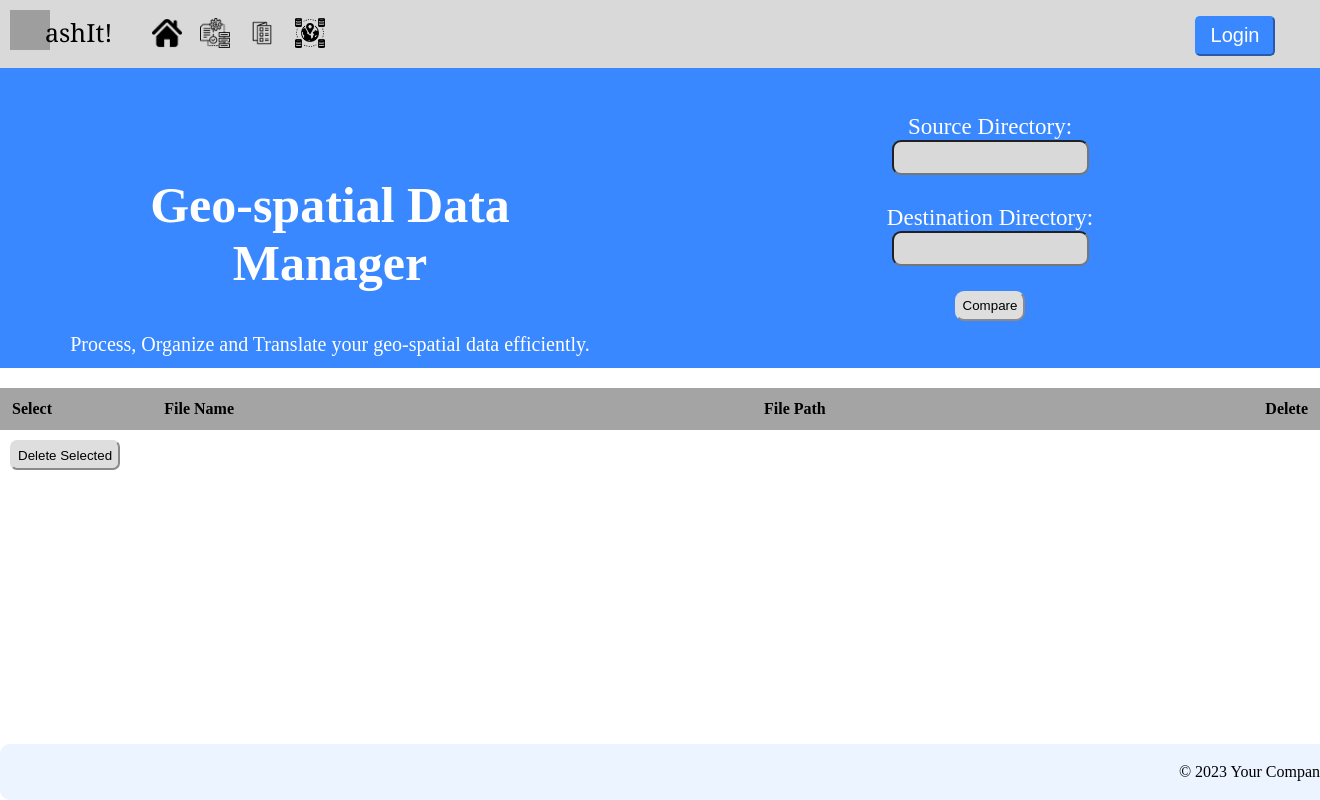
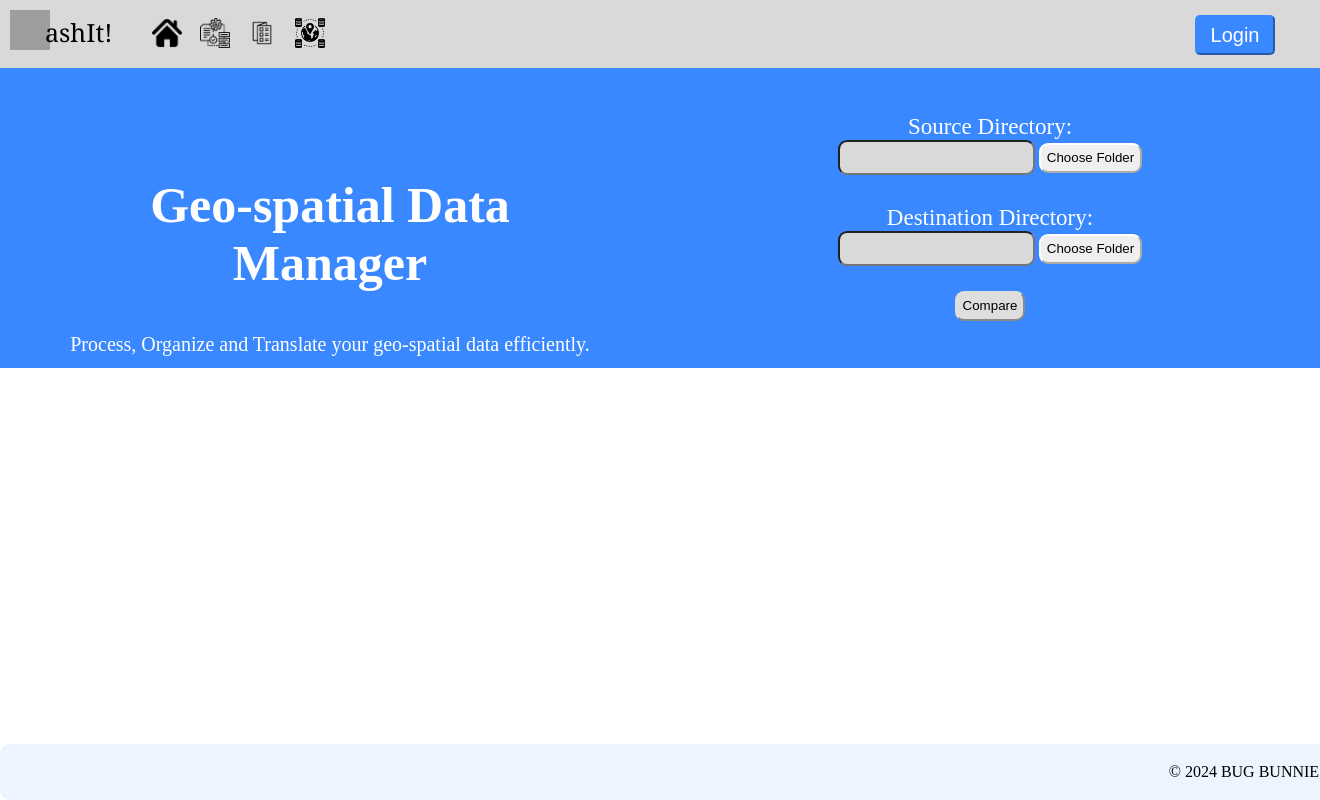
Before and after one commit to suyogparkhi/IISF_Bug_bunnies, a Flask app: template templates/index.html in a window 1320 px wide; the page is wider, and only the part inside the window is pictured. Run offline with Flask 3, Linux system fonts and the light colour scheme; the template is opened without the code that fills it, so the values that code supplies are empty; grey boxes are pictures that could not be loaded.

Commit message:
Update index.html ~ Aditya Pande

```diff
--- a/templates/index.html
+++ b/templates/index.html
@@ -18,11 +18,14 @@
             <a href="/"><img class="logo1" src="../static/images/pre-process.png"></a>
             <a href="#"><img class="logo1" src="../static/images/cateloging.png"></a>
             <a href="#"><img class="logo1" src="../static/images/geospatial.png"></a>
+
             </div>
             </div>
 
+
             <div class="header-right">
-                <a href="#"><button class="login-button">Login</button></a>
+                <button class="login-button" id="loginButton">Login</button>
+
             </div>
         </div>
 
@@ -32,29 +35,23 @@
                 <p>Process, Organize and Translate your geo-spatial data efficiently.</p>
             </div>
           <div class="content-right">
-                <form method="post" enctype="multipart/form-data" class="compare-form" action="{{ url_for('index') }}">
-                    <label for="folder1" class="form-lable">Source Directory:</label>
+
+
+    <form method="post" enctype="multipart/form-data" class="comapre-form">
+        <label for="source_directory" class="form-lable">Source Directory:</label>
         <div>
-                        <input type="text" id="folder1" name="folder1">
+            <input type="text" id="source_directory" name="source_directory" value="{{ form.source_dir }}" required readonly>
+            <button type="button" onclick="chooseDirectory('source_directory')" class="choose">Choose Folder</button>
         </div>
         <br>
-                    <label for="folder2" class="form-lable">Destination Directory:</label>
+        <label for="destination_directory" class="form-lable">Destination Directory:</label>
         <div>
-                        <input type="text" id="folder2" name="folder2">
+            <input type="text" id="destination_directory" name="destination_directory" value="{{ form.dest_dir }}" required readonly>
+            <button type="button" onclick="chooseDirectory('destination_directory')" class="choose">Choose Folder</button>
         </div>
         <br>
         <button type="submit" class="compare-button">Compare</button>
     </form>
-
-                {% with messages = get_flashed_messages() %}
-                    {% if messages %}
-                        <ul class="errors">
-                            {% for message in messages %}
-                                <li>{{ message }}</li>
-                            {% endfor %}
-                        </ul>
-                    {% endif %}
-                {% endwith %}
 
     <script>
         function chooseDirectory(inputId) {
@@ -72,35 +69,32 @@
         }
     </script>
           </div>
+          <!-- <div class="container">
+            <div class="header">
+              <svg viewBox="0 0 24 24" fill="none" xmlns="http://www.w3.org/2000/svg"><g id="SVGRepo_bgCarrier" stroke-width="0"></g><g id="SVGRepo_tracerCarrier" stroke-linecap="round" stroke-linejoin="round"></g><g id="SVGRepo_iconCarrier">
+                <path d="M7 10V9C7 6.23858 9.23858 4 12 4C14.7614 4 17 6.23858 17 9V10C19.2091 10 21 11.7909 21 14C21 15.4806 20.1956 16.8084 19 17.5M7 10C4.79086 10 3 11.7909 3 14C3 15.4806 3.8044 16.8084 5 17.5M7 10C7.43285 10 7.84965 10.0688 8.24006 10.1959M12 12V21M12 12L15 15M12 12L9 15" stroke="#000000" stroke-width="1.5" stroke-linecap="round" stroke-linejoin="round"></path> </g></svg> <p>Browse File to upload!</p>
+            </div>
+            <label for="file" class="footer">
+              <svg fill="#000000" viewBox="0 0 32 32" xmlns="http://www.w3.org/2000/svg"><g id="SVGRepo_bgCarrier" stroke-width="0"></g><g id="SVGRepo_tracerCarrier" stroke-linecap="round" stroke-linejoin="round"></g><g id="SVGRepo_iconCarrier"><path d="M15.331 6H8.5v20h15V14.154h-8.169z"></path><path d="M18.153 6h-.009v5.342H23.5v-.002z"></path></g></svg>
+              <p>Not selected file</p>
+              <svg viewBox="0 0 24 24" fill="none" xmlns="http://www.w3.org/2000/svg"><g id="SVGRepo_bgCarrier" stroke-width="0"></g><g id="SVGRepo_tracerCarrier" stroke-linecap="round" stroke-linejoin="round"></g><g id="SVGRepo_iconCarrier"> <path d="M5.16565 10.1534C5.07629 8.99181 5.99473 8 7.15975 8H16.8402C18.0053 8 18.9237 8.9918 18.8344 10.1534L18.142 19.1534C18.0619 20.1954 17.193 21 16.1479 21H7.85206C6.80699 21 5.93811 20.1954 5.85795 19.1534L5.16565 10.1534Z" stroke="#000000" stroke-width="2"></path> <path d="M19.5 5H4.5" stroke="#000000" stroke-width="2" stroke-linecap="round"></path> <path d="M10 3C10 2.44772 10.4477 2 11 2H13C13.5523 2 14 2.44772 14 3V5H10V3Z" stroke="#000000" stroke-width="2"></path> </g></svg>
+            </label>
+            <input id="file" type="file">
+          </div> -->
+
         </div>
 
-        <div class="container-2">
-            <form action="{{ url_for('delete_files') }}" method="post">
-                <div class="table">
-                    <table>
-                        <tr class=table-headings>
-                            <td class="Select">Select</td>
-                            <td class="Filename">File Name</td>
-                            <td class="Filepath">File Path</td>
-                            <td class="delete">Delete</td>
-                        </tr>
-                        {% for file in files %}
-                            <tr>
-                                <td><input type="checkbox" name="selected_files" value="{{ file }}"></td>
-                                <td>{{ file }}</td>
-                                <td>{{ file_path }}</td>
-                                <td><a style="text-decoration: none;" href="{{ url_for('delete_file', filename=file) }}"><img src="https://cdn.iconscout.com/icon/free/png-256/free-bin-2782756-2316163.png"></a></td>
-                            </tr>
-                        {% endfor %}
-                    </table>
-                    <input type="submit" value="Delete Selected" class="delete-button">
-                </div>
-            </form>
-        </div>
+
     </div>
 
+
     <div class="footer">
-        &copy; 2023 Your Company
+        &copy; 2024 BUG BUNNIES
     </div>
+    <script>
+        document.getElementById('loginButton').addEventListener('click', function() {
+            window.location.href = '/login.html';
+        });
+    </script>
 </body>
 </html>
```
Lines whose indentation alone changed are shown as unchanged.
